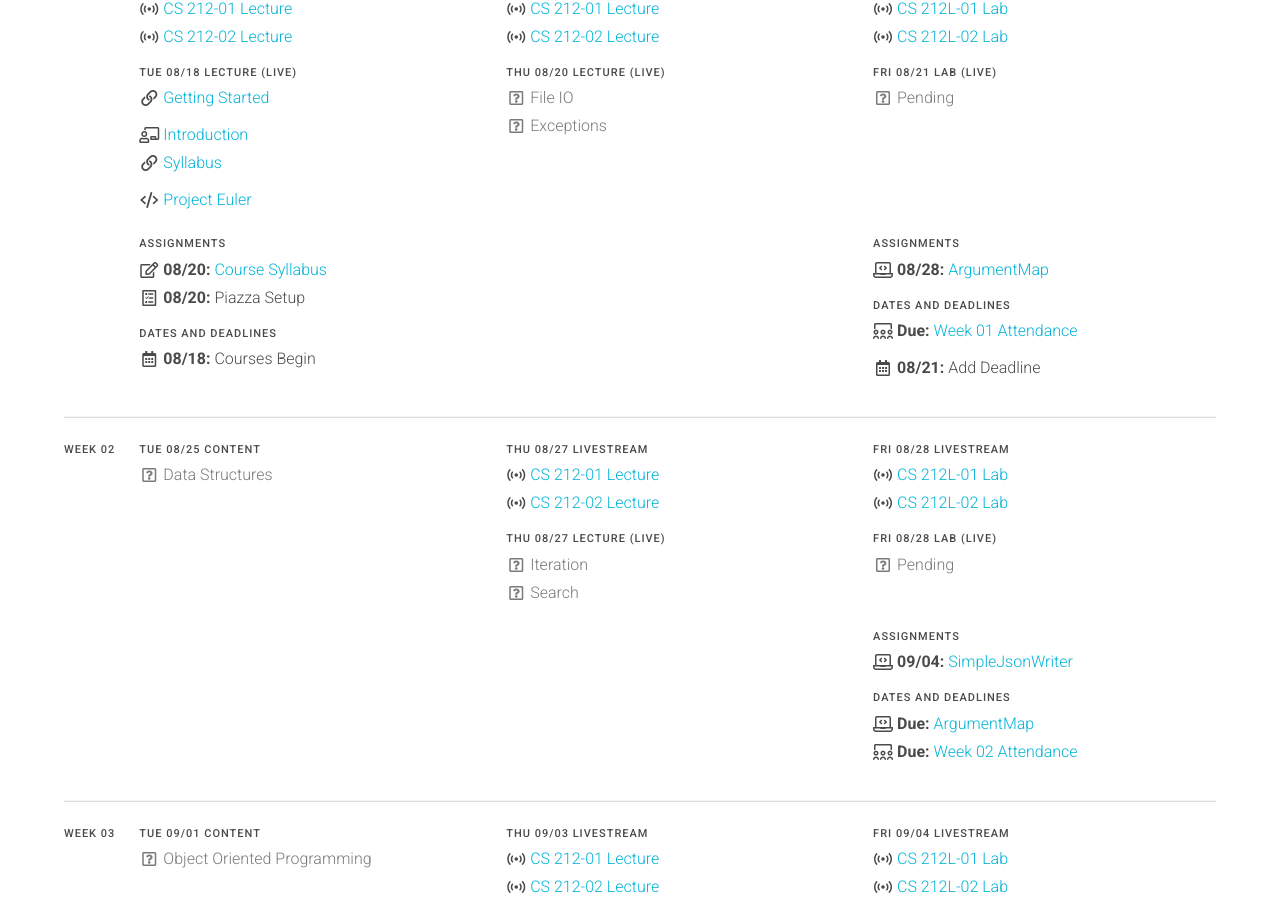
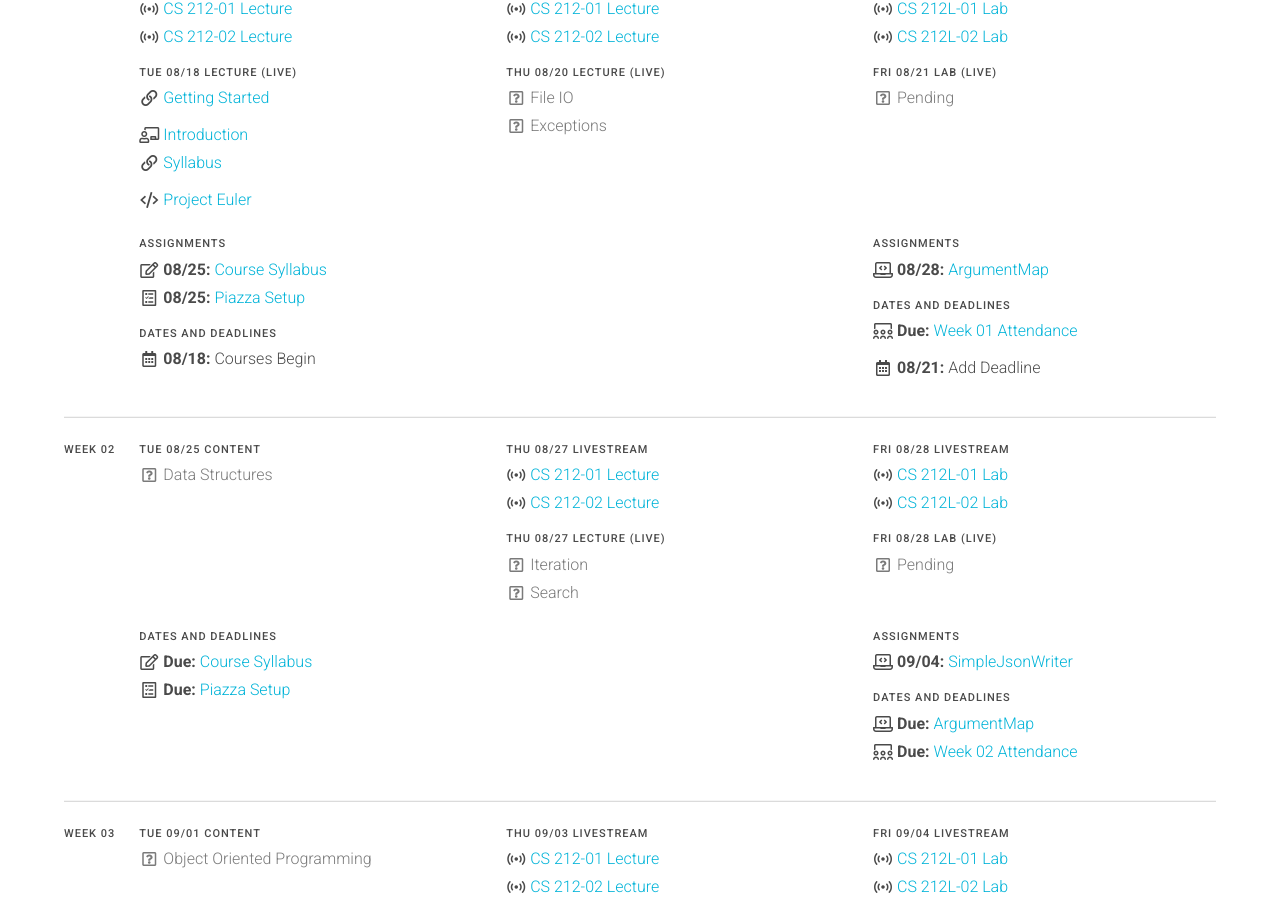
Before and after one commit to usf-cs212-fall2020/usf-cs212-fall2020.github.io, a Jekyll site: the page built from index.md, in a window 1280 px wide and 900 px high, scrolled down 702 px. Built offline with Jekyll 4.4.1, drawn with Linux system fonts in a browser that asks for light colours.

Commit message:
Updating assignments.

```diff
--- a/_data/schedule.yml
+++ b/_data/schedule.yml
@@ -221,12 +221,13 @@ weeks:
             items:
               - text: 'Course Syllabus'
                 icon: *icon_quiz
-                date: 2020-08-20
+                date: 2020-08-25
                 link: 'https://usfca.instructure.com/courses/1594619/assignments/6991813'
 
               - text: 'Piazza Setup'
                 icon: *icon_participation
-                date: 2020-08-20
+                date: 2020-08-25
+                link: 'https://usfca.instructure.com/courses/1594619/assignments/6992007'
 
           - label: 'Dates and Deadlines'
             dates: true
@@ -290,6 +291,20 @@ weeks:
             items:
               - text: 'Data Structures'
                 type: 'has-text-grey'
+
+          - label: 'Dates and Deadlines'
+            dates: true
+            items:
+              - text: 'Course Syllabus'
+                icon: *icon_quiz
+                date: 2020-08-25
+                link: 'https://usfca.instructure.com/courses/1594619/assignments/6991813'
+
+              - text: 'Piazza Setup'
+                icon: *icon_participation
+                date: 2020-08-25
+                link: 'https://usfca.instructure.com/courses/1594619/assignments/6992007'
+
 
       - date: 2020-08-27
         sections:
```
